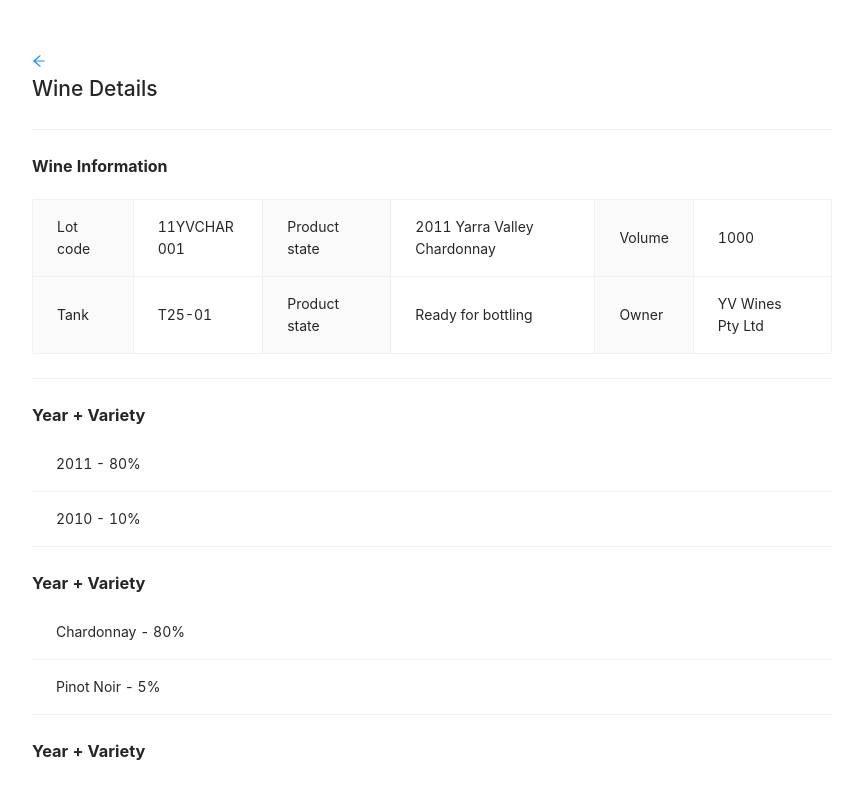
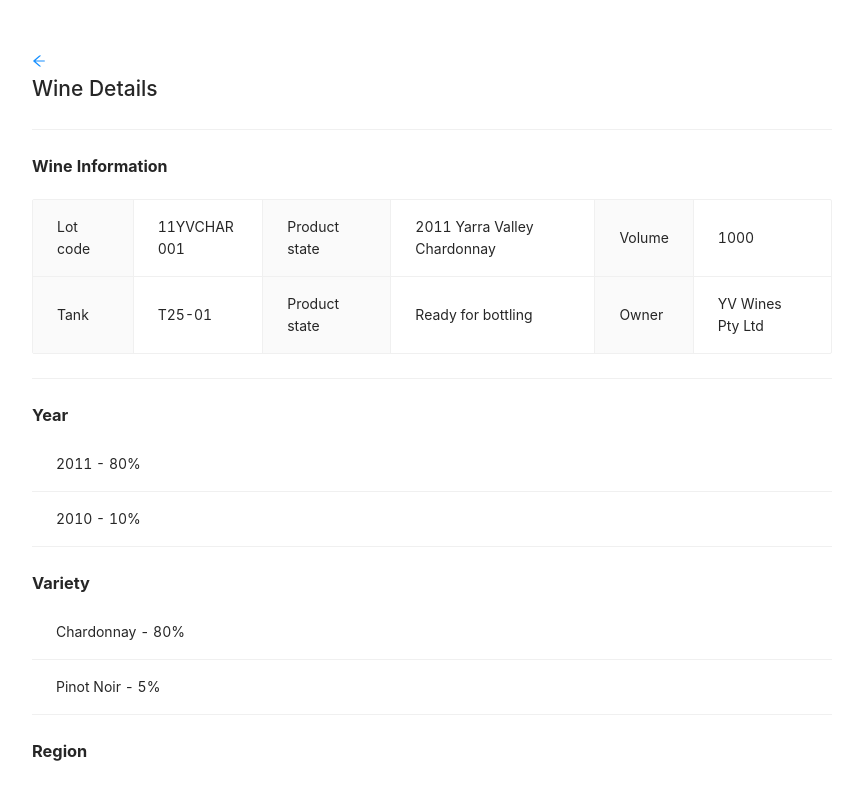
Before and after one commit to kanwang198801/winery-frontend, a React (Create React App) app: page /wine/11YVCHAR001 in a window 1280 px wide. Shown: the top 792 px of the page, without its empty margins (208-1071 px from the left). Built offline with nearby package versions, Linux system fonts and the light colour scheme.

Commit message:
added dynamic titles for wine details page

```diff
--- a/src/components/WineInfoList/index.js
+++ b/src/components/WineInfoList/index.js
@@ -2,10 +2,10 @@ import * as React from 'react';
 import PropTypes from 'prop-types';
 import { List } from 'antd';
 
-function WineCard({ dataSource }) {
+function WineCard({ dataSource, title }) {
     return (
         <>
-            <h3><strong>Year + Variety</strong></h3>
+            <h3><strong>{title}</strong></h3>
             <List
                 itemLayout="vertical"
                 size="large"
@@ -30,4 +30,5 @@ export default WineCard;
 
 WineCard.propTypes = {
     dataSource: PropTypes.array.isRequired,
+    title: PropTypes.string.isRequired,
 };
```
